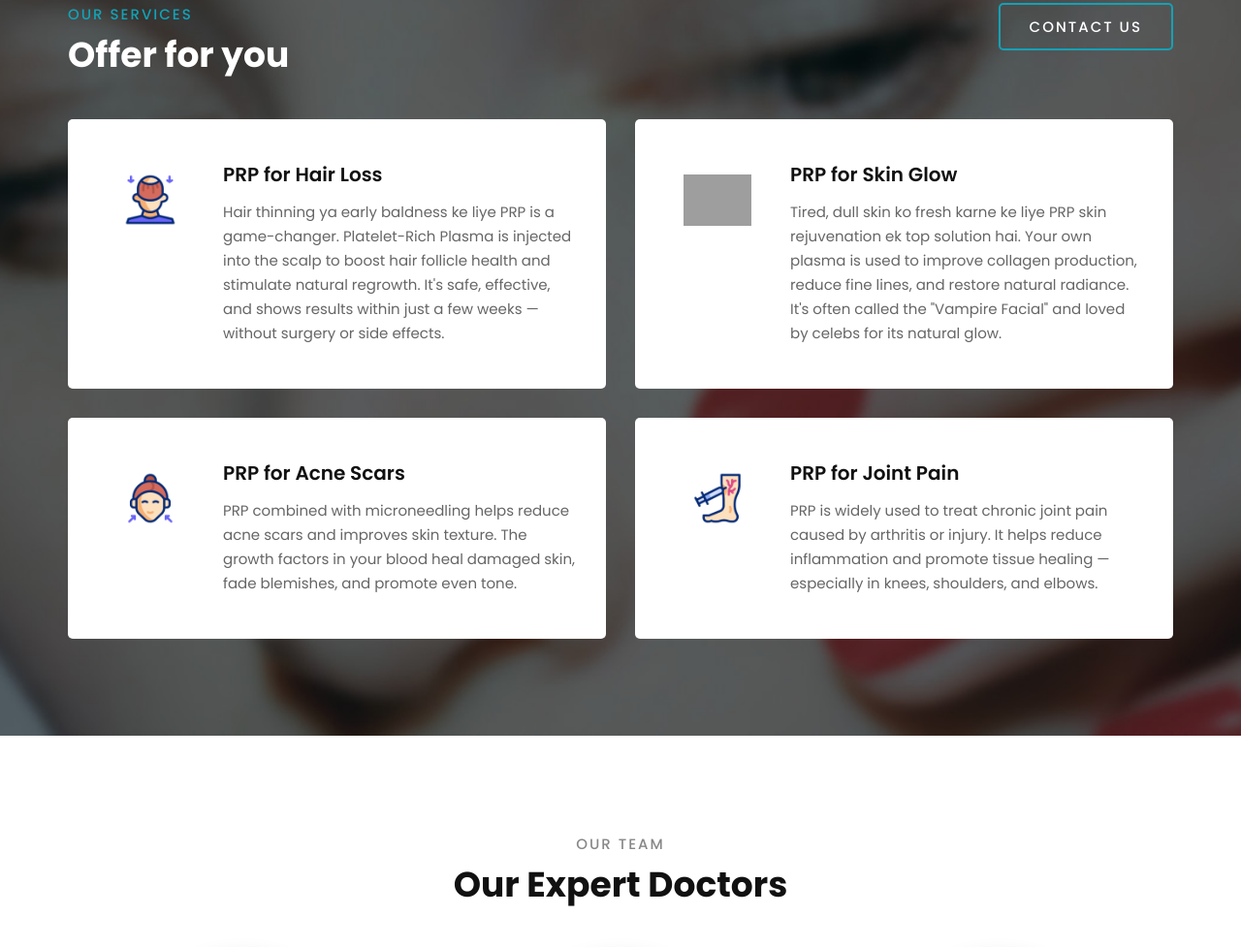
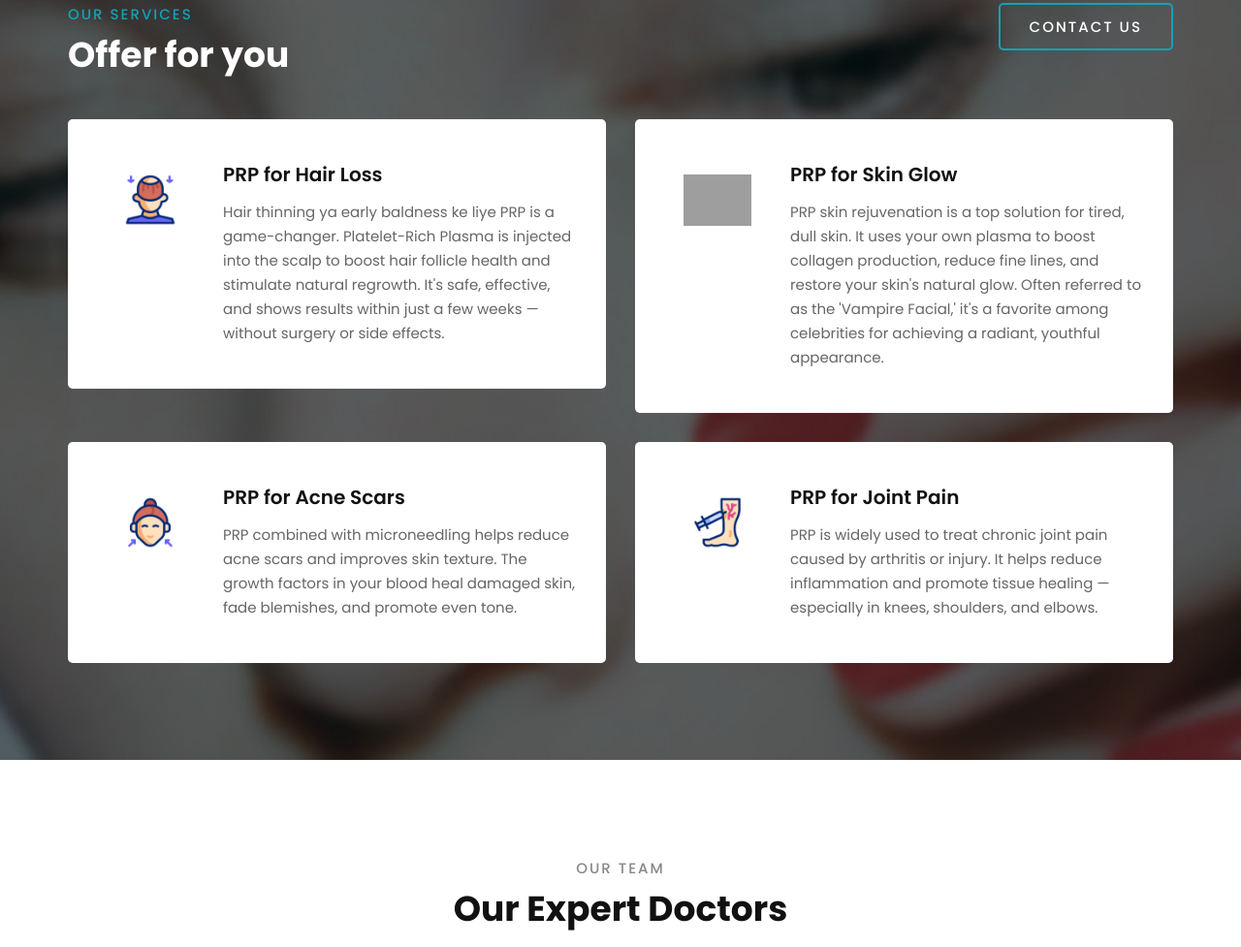
Before and after one commit to Adi8817/prp, a plain HTML site: page index.html in a window 1280 px wide. Shown: the part 1969-2946 px from the top of the page at 97% size. Drawn offline with Linux system fonts and the light colour scheme; grey boxes are pictures that could not be loaded.

Commit message:
changed that hindi content

```diff
--- a/index.html
+++ b/index.html
@@ -363,11 +363,7 @@
               <div class="services__item__text">
                 <h5>PRP for Skin Glow</h5>
                 <p>
-                  Tired, dull skin ko fresh karne ke liye PRP skin rejuvenation
-                  ek top solution hai. Your own plasma is used to improve
-                  collagen production, reduce fine lines, and restore natural
-                  radiance. It's often called the "Vampire Facial" and loved by
-                  celebs for its natural glow.
+                  PRP skin rejuvenation is a top solution for tired, dull skin. It uses your own plasma to boost collagen production, reduce fine lines, and restore your skin's natural glow. Often referred to as the 'Vampire Facial,' it's a favorite among celebrities for achieving a radiant, youthful appearance.
                 </p>
               </div>
             </div>
```
